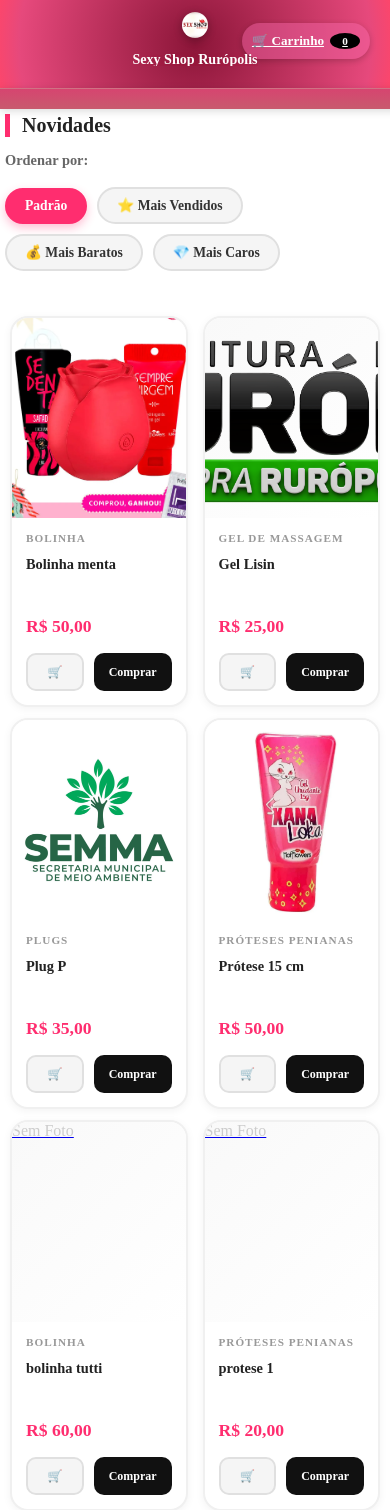
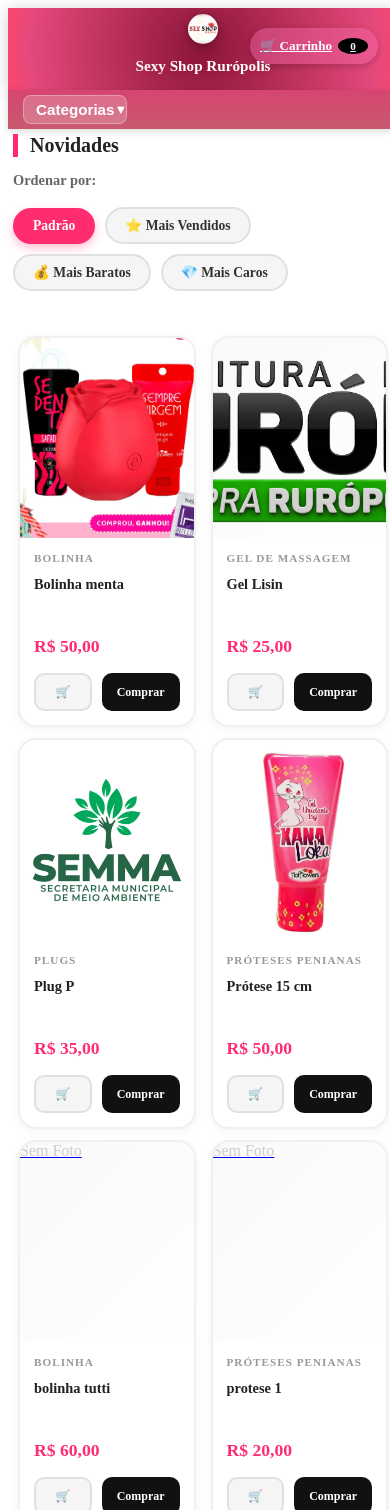
Before and after one commit to Elloy123/sexshopruropolis, a Django app: page / in a window 390 px wide. Shown: the top 1510 px of the page. Run offline with Django 5.2, Linux system fonts and the light colour scheme; data comes from the database, SQL or seed files in the repository.

Commit message:
Update base.html

```diff
--- a/sexy shop rurópolis/loja/templates/loja/base.html
+++ b/sexy shop rurópolis/loja/templates/loja/base.html
@@ -39,9 +39,18 @@
     </div>
   </header>
 
-  <nav class="section-categorias-wrapper" aria-label="Categorias">
+  <!-- Substitua a seção de categorias por esta versão: -->
+
+<nav class="section-categorias-wrapper" aria-label="Categorias">
     <div class="container-cats-center">
-      <div class="lista-botoes-cats">
+      <!-- BOTÃO TOGGLE (apenas mobile) -->
+      <button class="toggle-categorias" id="btnToggleCats" aria-label="Abrir categorias">
+        <span class="toggle-text">Categorias</span>
+        <span class="toggle-icon">▼</span>
+      </button>
+
+      <!-- LISTA DE CATEGORIAS -->
+      <div class="lista-botoes-cats" id="listaCategorias">
         <a class="botao-cat" href="/">Todas</a>
 
         {% for c in categorias_globais %}
@@ -53,8 +62,28 @@
     </div>
   </nav>
 </div>
+<script>
+  // Toggle de categorias no mobile
+  document.addEventListener('DOMContentLoaded', function() {
+    const btnToggle = document.getElementById('btnToggleCats');
+    const listaCats = document.getElementById('listaCategorias');
+
+    if (btnToggle && listaCats) {
+      btnToggle.addEventListener('click', function() {
+        // Alterna a classe 'aberto' na lista
+        listaCats.classList.toggle('aberto');
+
+        // Alterna a classe 'ativo' no botão (para girar a seta)
+        btnToggle.classList.toggle('ativo');
+      });
+    }
+  });
+</script>
 <style>
+  body{
+    padding-top: 0px;
 
+  }
 
 .site-chrome{
   position: sticky;
@@ -148,65 +177,44 @@
 }
 -->
 /* ========= CATEGORIAS ========= */
-.section-categorias-wrapper{
-  background: linear-gradient(to bottom, #d64570, #C85A6E);
-  padding: 10px;
-  box-shadow: 0 2px 8px rgba(0,0,0,0.15);
-  border-top: 1px solid rgba(255,255,255,0.15);
-}
+.toggle-categorias {
+  display: none !important; /* escondido no desktop */
+  width: 28%;
+  padding: 5px 12px;
+  background: rgba(255,255,255,0.2);
+  border: 1px solid rgba(255,255,255,0.3);
+  border-radius: 8px;
+  color: #fff;
+  font-size: 0.95rem;
+  font-weight: 600;
+  cursor: pointer;
+  transition: all 0.3s ease;
+  margin-bottom: 10px;
 
-.container-cats-center{
-  max-width: 1100px;
-  margin: 0 auto;
-  padding: 0 12px;
-  text-align: center;
-}
-
-/* Desktop: pode quebrar linhas */
-.lista-botoes-cats{
   display: flex;
-  gap: 8px;
-  flex-wrap: wrap;
-  justify-content: center;
+  justify-content: space-between;
   align-items: center;
 }
 
-/* Botões */
-.botao-cat{
-  display: inline-flex;
-  align-items: center;
-  justify-content: center;
-  padding: 6px 14px;
-  border-radius: 20px;
-  background: rgba(255,255,255,0.15);
-  backdrop-filter: blur(10px);
-  border: 1px solid rgba(255,255,255,0.3);
-  text-decoration: none;
-  color: #fff;
-  font-size: .8rem;
-  font-weight: 600;
-  transition: all .3s ease;
-  box-shadow: 0 2px 4px rgba(0,0,0,0.1);
-  text-transform: capitalize;
-  letter-spacing: .3px;
-  white-space: nowrap;
+.toggle-categorias:hover {
+  background: rgba(255,255,255,0.3);
 }
-.botao-cat:hover{
-  background: rgba(255,255,255,0.25);
-  border-color: rgba(255,255,255,0.5);
-  transform: translateY(-2px);
-  box-shadow: 0 4px 8px rgba(0,0,0,0.2);
+
+.toggle-icon {
+  transition: transform 0.3s ease;
+  font-size: 0.8rem;
 }
-.botao-cat.ativo{
-  background: #fff;
-  border-color: #fff;
-  color: #8B1538;
+
+.toggle-categorias.ativo .toggle-icon {
+  transform: rotate(180deg);
 }
 
 
   /* ===== HEADER MAIS BAIXO NO MOBILE ===== */
 @media (max-width: 768px){
-
+    body {
+        padding-top: 0px;
+    }
   .site-header{
     padding: 0px !important;
     margin: 0;
@@ -263,17 +271,57 @@
     flex-wrap: wrap;
     gap: 15px;
 }
+  .section-categorias-wrapper {
+  padding: 5px;}
+.toggle-categorias {
+    display: flex !important;
+    margin-bottom: 0px;
+  }
+
+  .lista-botoes-cats {
+    display: none; /* escondido por padrão */
+    flex-direction: column;
+    gap: 8px;
+    margin-top: 0;
+  }
+
+  .lista-botoes-cats.aberto {
+    display: flex !important;
+    animation: slideDown 0.3s ease;
+  }
+
+  .botao-cat {
+    width: 100%;
+    justify-content: center;
+  }
+
+  @keyframes slideDown {
+    from {
+      opacity: 0;
+      transform: translateY(-10px);
+    }
+    to {
+      opacity: 1;
+      transform: translateY(0);
+    }
+  }
+}
     .grid-produtos {
               padding: 10px;
 }
-}
+
 
 /* ultra compacto em telas bem pequenas */
 @media (max-width: 480px){
-  .site-header{ padding: 3px 0 !important; }
-  .logo img{ width: 26px !important; height: 26px !important; }
-  .brand-title{ font-size: 0.88rem !important; }
-}
+      body {
+        padding-top: 0px;
+        width: 100%;
+    }
+  .botao-cat{font-size: 0.1rem;
+
+
+
+}}
 
 
 
@@ -304,34 +352,12 @@
   order: 2 !important;
 }
 
-/* (opcional) se algum CSS antigo colocou margin/padding estranho */
-.section-categorias-wrapper{
-  margin: 0 !important;
-}
-/* ===== REMOVE ESPAÇO BRANCO ACIMA DO HEADER (resíduo do fixed) ===== */
-html, body{
-  margin: 0 !important;
-  padding: 0 !important;
-}
 
-body{
-  padding: 0 !important;   /* se antes você tinha padding-top pra compensar header fixo */
-}
 
-.site-chrome{
-  margin-top: 0 !important;
-}
 
-/* alguns temas colocam margem no main/primeira section */
-main{
-  margin-top: 0 !important;
-  padding-top: 0 !important;
-}
 
-/* se algum container global estiver empurrando */
-.container, .container-fluid{
-  margin-top: 0 !important;
-}
+
+
 
 
 </style>
```
